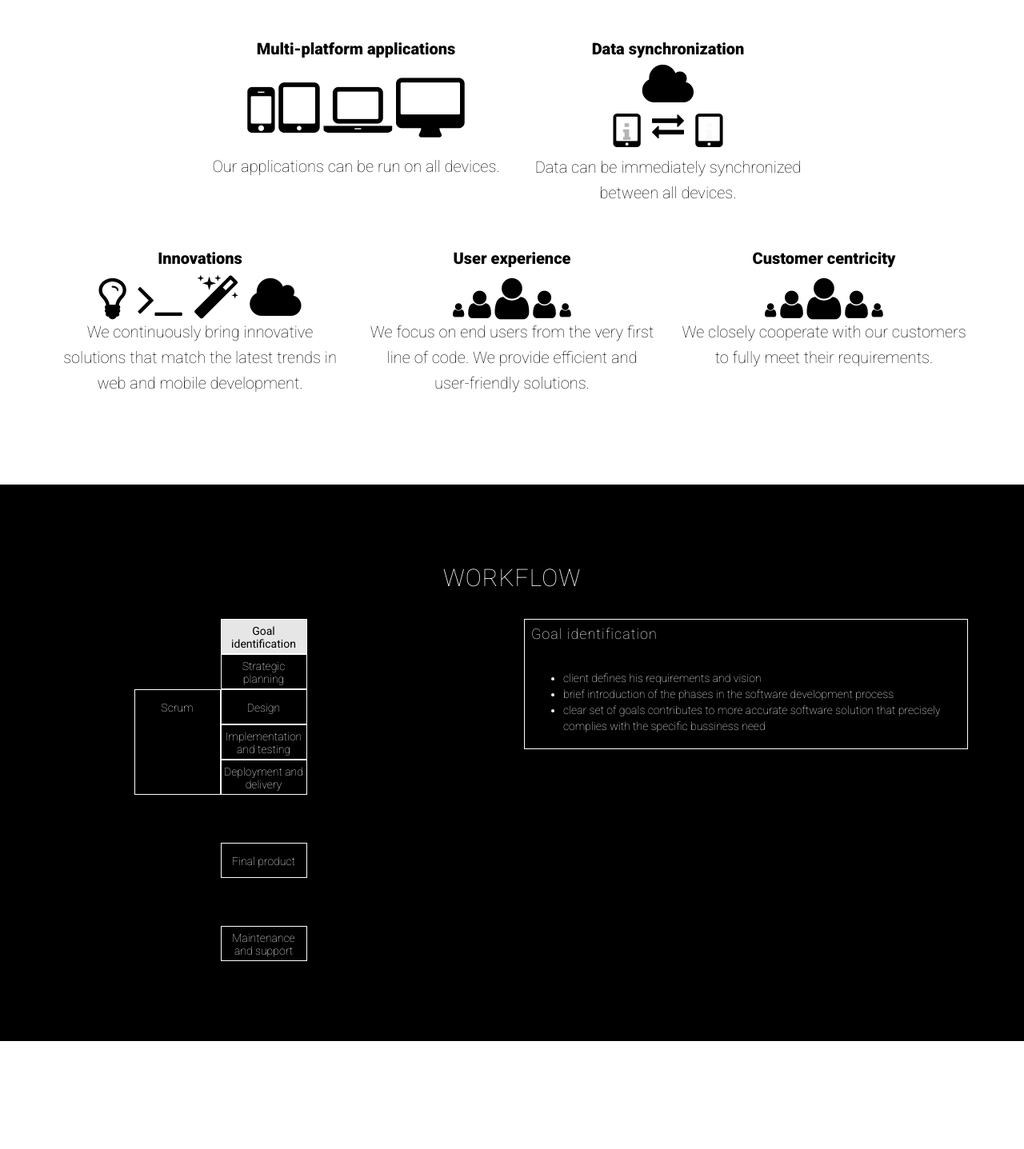
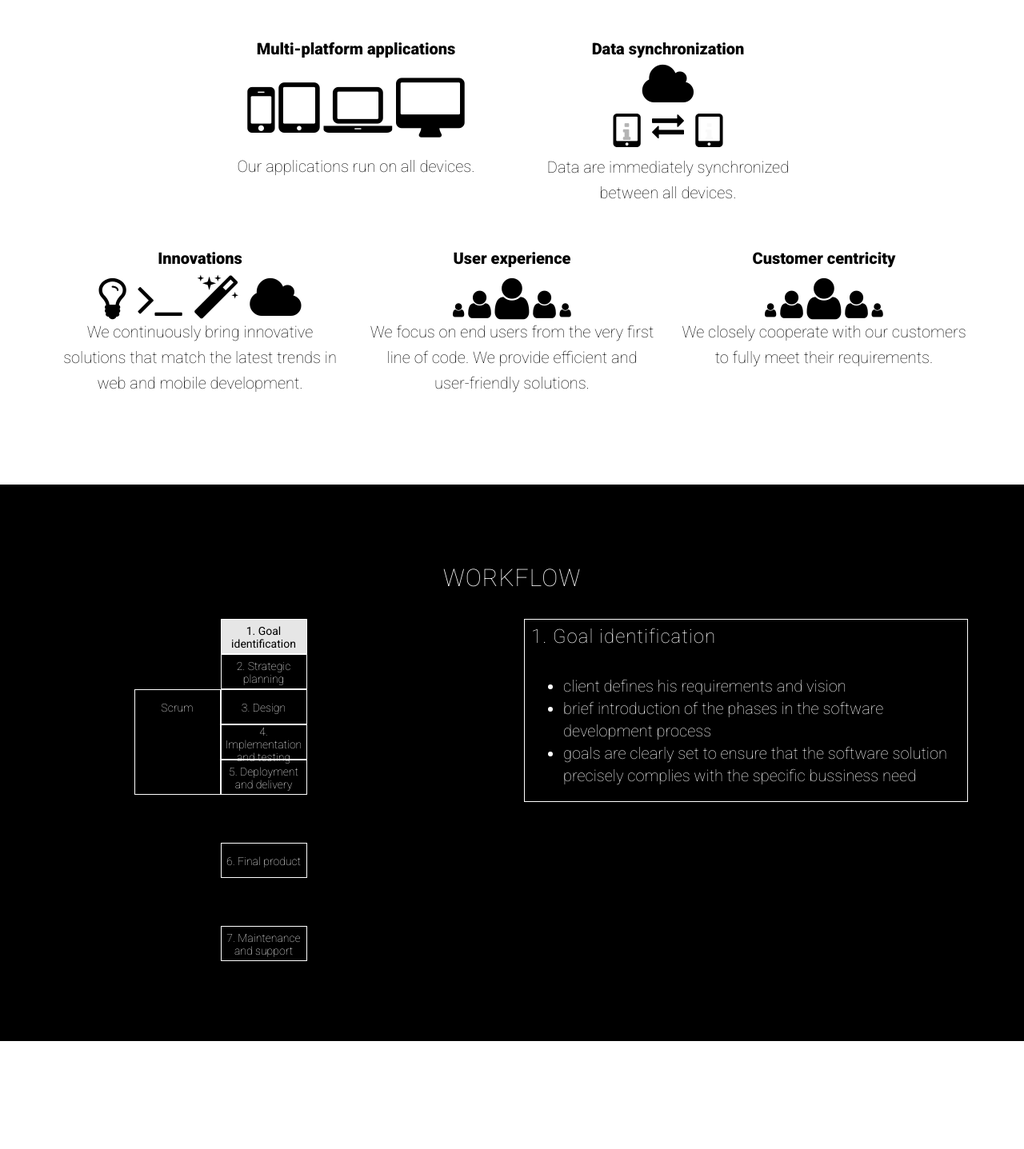
Before and after one commit to peterkajan/EntropiaSite, a Django app: page / in a window 1280 px wide. Shown: the part 994-2431 px from the top of the page at 80% size. Run offline with Django 3.2, Linux system fonts and the light colour scheme; some libraries are stand-ins or nearby versions.

Commit message:
workflow text modification

```diff
--- a/home/static/home/css/styles.css
+++ b/home/static/home/css/styles.css
@@ -1,3 +1,16 @@
+.desc {
+    font-size: 18px;
+    line-height: 1.4;
+}
+
+@media(min-width:767px) {
+    .desc {
+        font-size: 20px;
+        line-height: 1.4;
+    }
+}
+
+
 /* custom styles*/
 .bottom_zero {
     text-align:center;
--- a/home/templates/home/index.html
+++ b/home/templates/home/index.html
@@ -113,7 +113,7 @@
                 <i class="fa fa-desktop fa-4x"></i>
               </p>
               <p>
-                Our applications can be run on all devices.
+                Our applications run on all devices.
               </p>
             </div>
 
@@ -129,7 +129,7 @@
                 <span class="fa-stack fa-lg fa-1x"> <i class="fa fa-tablet fa-stack-2x"></i> <i class="fa fa-info fa-stack-1x anim_fadeout"></i> </span>
               </p>
               <p>
-                Data can be immediately synchronized between all devices.
+                Data are immediately synchronized between all devices.
               </p>
             </div>
           </div>
--- a/home/templates/home/workflow.html
+++ b/home/templates/home/workflow.html
@@ -8,10 +8,10 @@
   <div class="row">
     <div class="col-xs-6 col-sm-6 col-md-5 col-md-offset-1">
       <div class="cell selected" data-step="goal">
-        <span>Goal identification</span>
+        <span>1. Goal identification</span>
       </div>
       <div class="cell" data-step="plan">
-        <span>Strategic planning</span>
+        <span>2. Strategic planning</span>
       </div>
       <div class="scrum-cont row">
         <div class="col-xs-6 col-sm-6">
@@ -21,80 +21,80 @@
         </div>
         <div class="col-xs-6 col-sm-6">
           <div class="cell" data-step="design">
-            <span>Design</span>
+            <span>3. Design</span>
           </div>
           <div class="cell" data-step="impl">
-            <span>Implementation and testing</span>
+            <span>4. Implementation and testing</span>
           </div>
           <div class="cell" data-step="delivery">
-            <span>Deployment and delivery</span>
+            <span>5. Deployment and delivery</span>
           </div>
         </div>
       </div>
       <div class="cell product">
-        <span>Final product</span>
+        <span>6. Final product</span>
       </div>
       <div class="cell support" data-step="support">
-        <span>Maintenance <br>and support</span>
+        <span>7. Maintenance <br>and support</span>
       </div>
     </div>
     <div class="col-xs-6 col-sm-6">
       <div class="desc">
         <div class="goal-desc">
-          <h4>Goal identification</h4>
+          <h3>1. Goal identification</h3>
           <ul>
             <li>client defines his requirements and vision</li>
             <li>brief introduction of the phases in the software development process</li>
-            <li>clear set of goals contributes to more accurate software solution that precisely complies with the specific bussiness need</li>
+            <li>goals are clearly set to ensure that the software solution precisely complies with the specific bussiness need</li>
           </ul>
         </div>
         <div class="plan-desc hidden">
-          <h4>Strategic planning</h4>
+          <h3>2. Strategic planning</h3>
           <ul>
             <li>identification and analysis of business and technical requirements</li>
             <li>analysis of the business environment, competitors and identification of the end user profiles</li>
-            <li>development of prioties in case one of the goals is beyond budget</li>
+            <li>development of priorities in case one of the goals is beyond budget</li>
           </ul>
         </div>
         <div class="scrum-desc hidden">
-         <h4>Scrum</h4>
+         <h3>Scrum</h3>
           <ul>
-            <li>inclusion of new emerging desires of the client</li>
-            <li>content categorization, structuring and formatting</li>
-            <li>development of prioties in case one of goals is beyond budget</li>
+            <li>agile methodology that iteratively delivers demanded features</li>
+            <li>each iteration results in working software that is ready for deployment</li>
+            <li>quick development of the first working version and inclusion of new emerging desires of the client</li>
           </ul>
         </div>
         <div class="design-desc hidden">
-         <h4>Design</h4>
+         <h3>3. Design</h3>
           <ul>
-            <li>development of site structure and design (our applications work on all devices and have responsive design)</li>
-            <li>content categorization, structuring and formatting</li>
-            <li>development of prioties in case one of goals is beyond budget</li>
+            <li>definition of software architecture - design of software components and their interactions </li>
+            <li>flexible architecture enables our clients to easily modify software according to their current needs</li>
+            <li>designing the user interface with an emphasis on pleasant user experience and responsive design (our applications work on all devices)</li>
           </ul>
         </div>
         <div class="impl-desc hidden">
-         <h4>Implementation and testing</h4>
+         <h3>4. Implementation and testing</h3>
           <ul>
-            <li>development of site structure and design (our applications work on all devices and have responsive design)</li>
-            <li>content categorization, structuring and formatting</li>
-            <li>development of prioties in case one of goals is beyond budget</li>
+            <li>creation of the user interfaces</li>
+            <li>back-end development that consists of the core application logic, databases, data and application integration</li>
+            <li>internal testing to ensure that software fulfills desired specifications</li>
           </ul>
         </div>
         <div class="delivery-desc hidden">
-         <h4>Deployment and delivery</h4>
+         <h3>5. Deployment and delivery</h3>
           <ul>
-            <li>fine tuning of application design and content</li>
-            <li>last testing on various browsers and platforms</li>
-            <li>development of prioties in case one of goals is beyond budget</li>
+            <li>deploying software to a test and production environment (installation on servers and/or devices)</li>
+            <li>acceptance testing by the customer</li>
+            <li>collection and processing of remarks, inclusion of the remarks in the subsequent iteration </li>
           </ul>
         </div>
         <div class="support-desc hidden">
-         <h4>Maintenance and support</h4>
+         <h3>7. Maintenance and support</h3>
           <ul>
-            <li>fine tuning of application design and content</li>
-            <li>last tests on various browsers and platforms</li>
-            <li>development of prioties in case one of goals is beyond budget</li>
-          </ul>
+            <li>initial training and familiarization tour for software</li>
+            <li>preventive, diagnostic, updating, and repair procedures</li>
+            <li>ongoing critical support</li>
+         </ul>
         </div>
       </div>
     </div>
```
